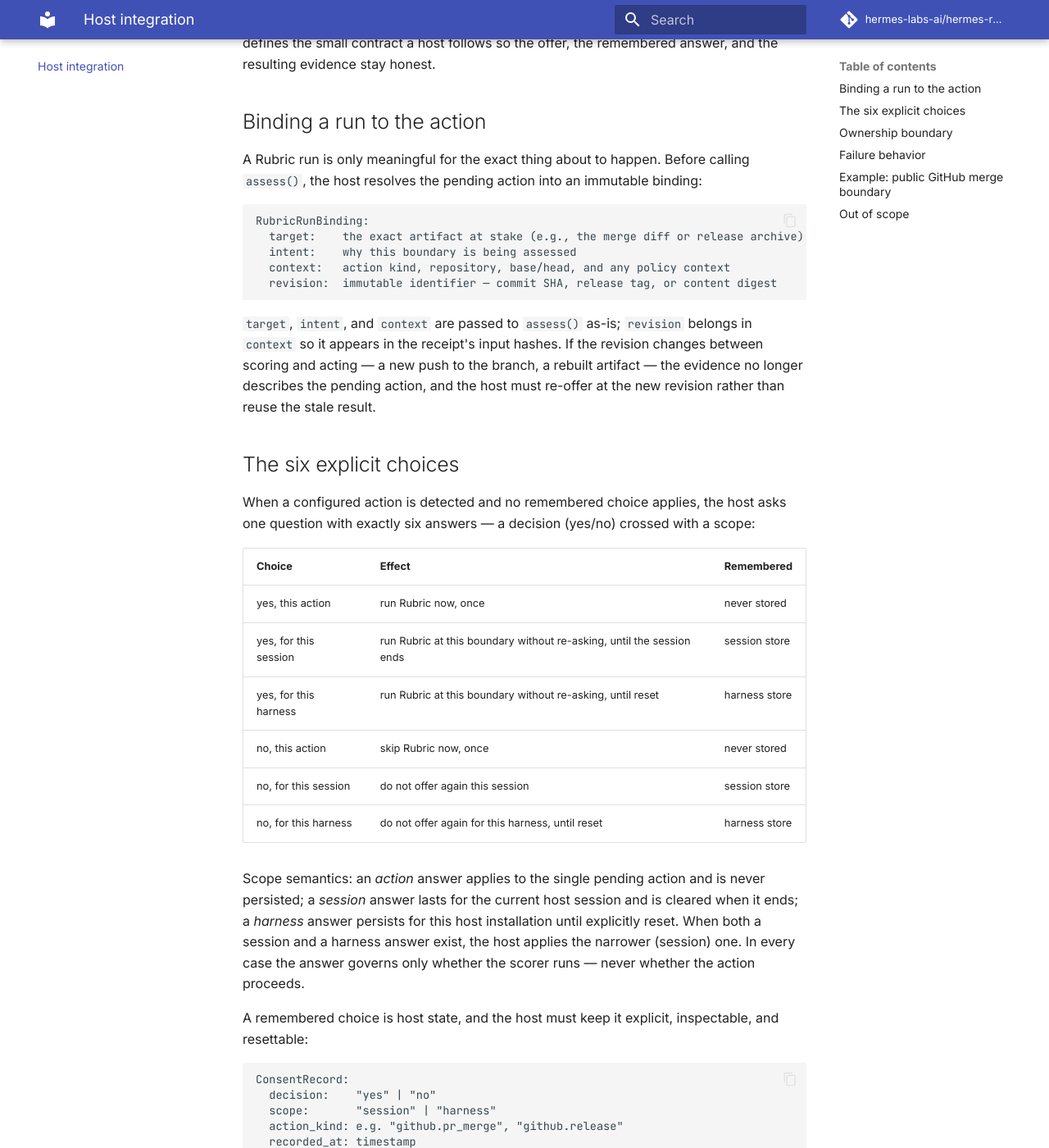
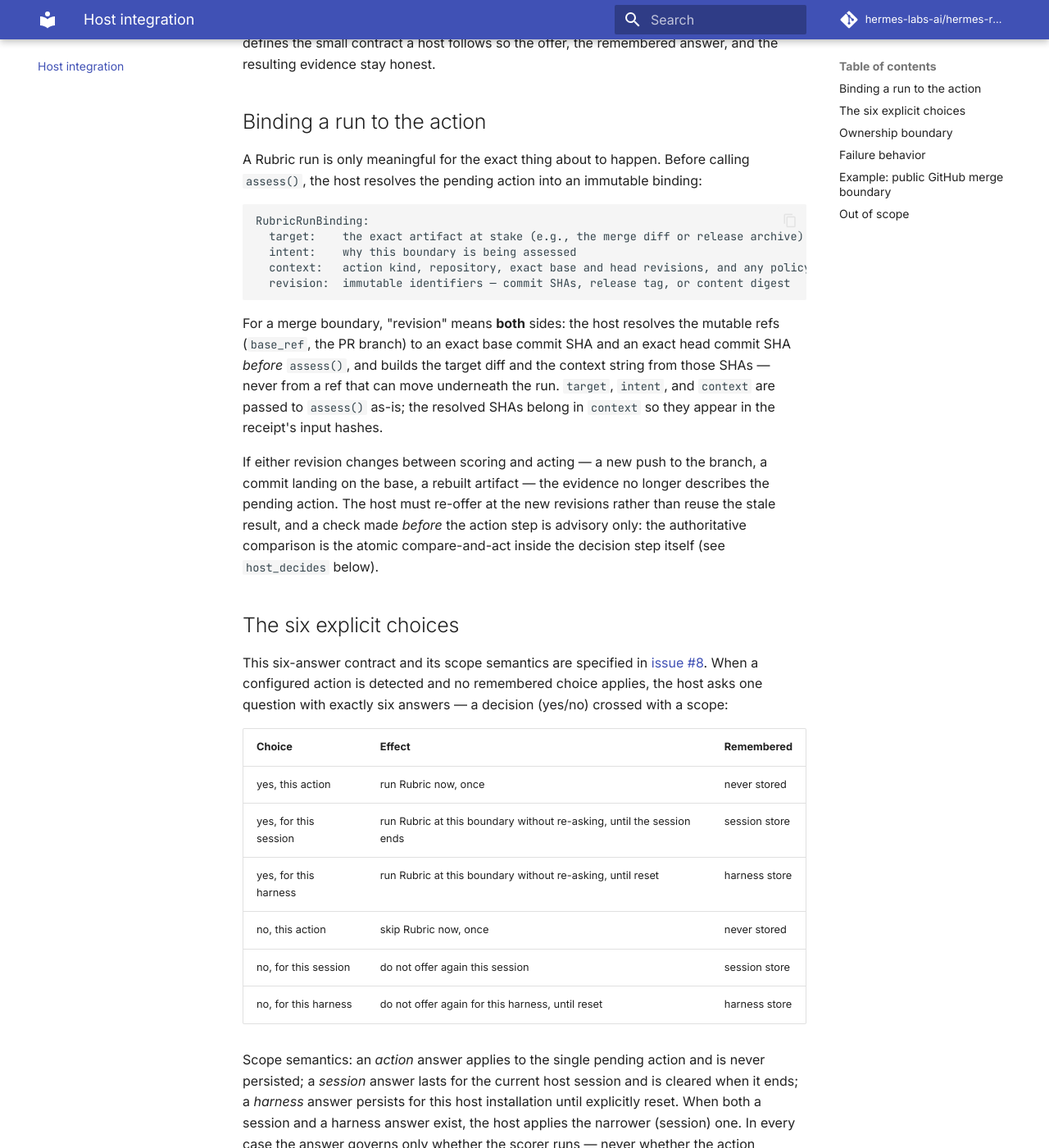
Before and after one commit to hermes-labs-ai/hermes-rubric, an MkDocs documentation site: the page built from docs/HOST-INTEGRATION.md, in a window 1280 px wide and 1400 px high, scrolled down 290 px. Shown: the whole window at 82% size. Built offline with MkDocs 1.6.1 and Material for MkDocs 9.7.7, drawn with Linux system fonts in a browser that asks for light colours; comment, search, counter and statistics services are not loaded; some of the changed text lies outside the part shown.

Commit message:
docs: fix consent timing, revision race, and source pointers in host contract
- Persist a newly prompted session/harness consent only at defined
  success points: a prompted yes after assessment succeeds for the
  still-current binding, a prompted no only on the successful host
  decision path; recalled consent is never rewritten and a failed or
  stale run cannot create, consume, or alter a ConsentRecord.
- Resolve exact base and head commit SHAs before assess(), build the
  diff and context from those SHAs, and require host_decides to do an
  atomic compare-and-act on expected_base_sha/expected_head_sha at
  action time, with the pre-check demoted to advisory.
- Link the six-choice contract to canonical issue #8, label PR #42 as
  synthetic, and cite the Hermeneutic README for the gate's verdict and
  exit-code contract.

Co-Authored-By: Claude Fable 5 <noreply@anthropic.com>

````diff
--- a/docs/HOST-INTEGRATION.md
+++ b/docs/HOST-INTEGRATION.md
@@ -10,15 +10,17 @@ A Rubric run is only meaningful for the exact thing about to happen. Before call
 RubricRunBinding:
   target:    the exact artifact at stake (e.g., the merge diff or release archive)
   intent:    why this boundary is being assessed
-  context:   action kind, repository, base/head, and any policy context
-  revision:  immutable identifier — commit SHA, release tag, or content digest
+  context:   action kind, repository, exact base and head revisions, and any policy context
+  revision:  immutable identifiers — commit SHAs, release tag, or content digest
 ```
 
-`target`, `intent`, and `context` are passed to `assess()` as-is; `revision` belongs in `context` so it appears in the receipt's input hashes. If the revision changes between scoring and acting — a new push to the branch, a rebuilt artifact — the evidence no longer describes the pending action, and the host must re-offer at the new revision rather than reuse the stale result.
+For a merge boundary, "revision" means **both** sides: the host resolves the mutable refs (`base_ref`, the PR branch) to an exact base commit SHA and an exact head commit SHA *before* `assess()`, and builds the target diff and the context string from those SHAs — never from a ref that can move underneath the run. `target`, `intent`, and `context` are passed to `assess()` as-is; the resolved SHAs belong in `context` so they appear in the receipt's input hashes.
+
+If either revision changes between scoring and acting — a new push to the branch, a commit landing on the base, a rebuilt artifact — the evidence no longer describes the pending action. The host must re-offer at the new revisions rather than reuse the stale result, and a check made *before* the action step is advisory only: the authoritative comparison is the atomic compare-and-act inside the decision step itself (see `host_decides` below).
 
 ## The six explicit choices
 
-When a configured action is detected and no remembered choice applies, the host asks one question with exactly six answers — a decision (yes/no) crossed with a scope:
+This six-answer contract and its scope semantics are specified in [issue #8](https://github.com/hermes-labs-ai/hermes-rubric/issues/8). When a configured action is detected and no remembered choice applies, the host asks one question with exactly six answers — a decision (yes/no) crossed with a scope:
 
 | Choice | Effect | Remembered |
 | --- | --- | --- |
@@ -41,6 +43,13 @@ ConsentRecord:
   recorded_at: timestamp
 ```
 
+**When a choice may be stored.** The host must distinguish a *recalled* choice (found in the session or harness store) from a *newly prompted* one, because they have different persistence rules:
+
+- A recalled choice is applied but never rewritten: recall does not re-store the record, refresh `recorded_at`, or change its scope.
+- A newly prompted **yes** with session or harness scope is persisted only after the assessment completes successfully for the still-current binding — never before `assess()` returns, and never if the revisions moved while scoring.
+- A newly prompted **no** with session or harness scope involves no assessment; its scoped skip is recorded only as part of the successful host decision path — after `host_decides` completes — not before the host decision step runs.
+- Action-scoped answers are never stored, and a failed or stale run must not create, consume, or alter any `ConsentRecord` (see [Failure behavior](#failure-behavior)).
+
 ## Ownership boundary
 
 The host owns:
@@ -58,45 +67,67 @@ If no backend is available (backend auto-detection raises `RuntimeError`) or any
 
 - the target is not mutated and the action is neither performed nor cancelled by Hermes;
 - the failure is not translated into a passing or failing score, nor into silent approval;
-- the remembered `ConsentRecord` is unchanged — a failed run does not consume or flip consent;
+- consent state is untouched: no existing `ConsentRecord` is consumed, refreshed, or flipped, and no new one is created — a session- or harness-scoped answer prompted just before the failed run is discarded, not stored;
 - whether to proceed without evidence, retry, or wait is host policy (fail-open or fail-closed), stated to the user rather than assumed.
 
 ## Example: public GitHub merge boundary
 
-A harness is about to merge PR #42 into `main` of a public repository. Pseudocode for the boundary:
+A harness is about to merge PR #42 — a synthetic example, not a real pull request — into `main` of a public repository. Pseudocode for the boundary:
 
 ```python
 from hermes_rubric import AssessmentError, assess
 
 def before_pr_merge(pr, session, harness):
-    choice = (
-        session.recall("github.pr_merge")
-        or harness.recall("github.pr_merge")
-        or prompt_six_choices("Run Hermes Rubric before merging?")
-    )
-    if choice.scope != "action":
-        (session if choice.scope == "session" else harness).remember(choice)
+    remembered = session.recall("github.pr_merge") or harness.recall("github.pr_merge")
+    choice = remembered or prompt_six_choices("Run Hermes Rubric before merging?")
+    newly_prompted = remembered is None
+    # Nothing is stored yet: a recalled choice is never rewritten, and a
+    # newly prompted one is persisted only at the success points below.
+
+    # Immutable binding: resolve both mutable refs to exact commit SHAs
+    # before assess(); target and context are built from these SHAs only.
+    base_sha = pr.resolve_base_sha()
+    head_sha = pr.resolve_head_sha()
+
     if choice.decision == "no":
-        return host_decides(pr, evidence=None)
+        # No assessment on "no". The scoped skip is recorded only as part
+        # of the successful host decision path, never before host_decides.
+        outcome = host_decides(pr, evidence=None,
+                               expected_base_sha=base_sha,
+                               expected_head_sha=head_sha)
+        if outcome.completed and newly_prompted and choice.scope != "action":
+            (session if choice.scope == "session" else harness).remember(choice)
+        return outcome
 
-    revision = pr.head_sha  # immutable binding
     try:
         result = assess(
-            target=pr.diff_at(revision),
+            target=pr.diff_between(base_sha, head_sha),
             intent="Assess whether this change is safe to merge to main.",
             context=f"action=github.pr_merge repo={pr.repo} pr={pr.number} "
-                    f"base={pr.base_ref} head={revision}",
+                    f"base={base_sha} head={head_sha}",
         )
     except (AssessmentError, RuntimeError) as error:
-        return host_decides(pr, evidence=None, failure=error)
+        # Failed run: no ConsentRecord is created, consumed, or altered.
+        return host_decides(pr, evidence=None, failure=error,
+                            expected_base_sha=base_sha,
+                            expected_head_sha=head_sha)
 
-    if pr.head_sha != revision:
-        # branch moved while scoring; evidence is stale — re-offer at the new head
+    if pr.resolve_head_sha() != head_sha or pr.resolve_base_sha() != base_sha:
+        # Advisory early check: a revision moved while scoring, so the
+        # evidence is stale. Nothing was stored — re-offer at the new SHAs.
         return before_pr_merge(pr, session, harness)
-    return host_decides(pr, evidence=result.to_dict())
+
+    # Assessment succeeded for the still-current binding: only now may a
+    # newly prompted session/harness "yes" be persisted.
+    if newly_prompted and choice.scope != "action":
+        (session if choice.scope == "session" else harness).remember(choice)
+
+    return host_decides(pr, evidence=result.to_dict(),
+                        expected_base_sha=base_sha,
+                        expected_head_sha=head_sha)
 ```
 
-`host_decides` is the host's own judgment step on every path: it shows the cited evidence, coverage, and receipt (or the failure) and performs or declines the merge itself. The same shape applies at a release boundary with `action_kind="github.release"`, `target` as the release artifact, and `revision` as the tag or artifact digest.
+`host_decides` is the host's own judgment step on every path: it shows the cited evidence, coverage, and receipt (or the failure) and performs or declines the merge itself. It receives `expected_base_sha` and `expected_head_sha`, and when it does act it must perform the merge as an **atomic compare-and-act**: the merge is executed conditioned on the base and head still matching the expected SHAs at action time (for example, a merge API parameter that rejects the call if the head has moved), and if either differs, `host_decides` refuses to act and re-offers at the new revisions. The staleness check before `host_decides` in the pseudocode is an advisory fast path only — a race can still land between that check and the action, so the compare inside the decision step is the authoritative one. The score and evidence never authorize the action on any path. The same shape applies at a release boundary with `action_kind="github.release"`, `target` as the release artifact, and the expected revision as the tag or artifact digest.
 
 ## Out of scope
 
````
Also changed, not shown: AGENTS.md (+10 -5 lines).
